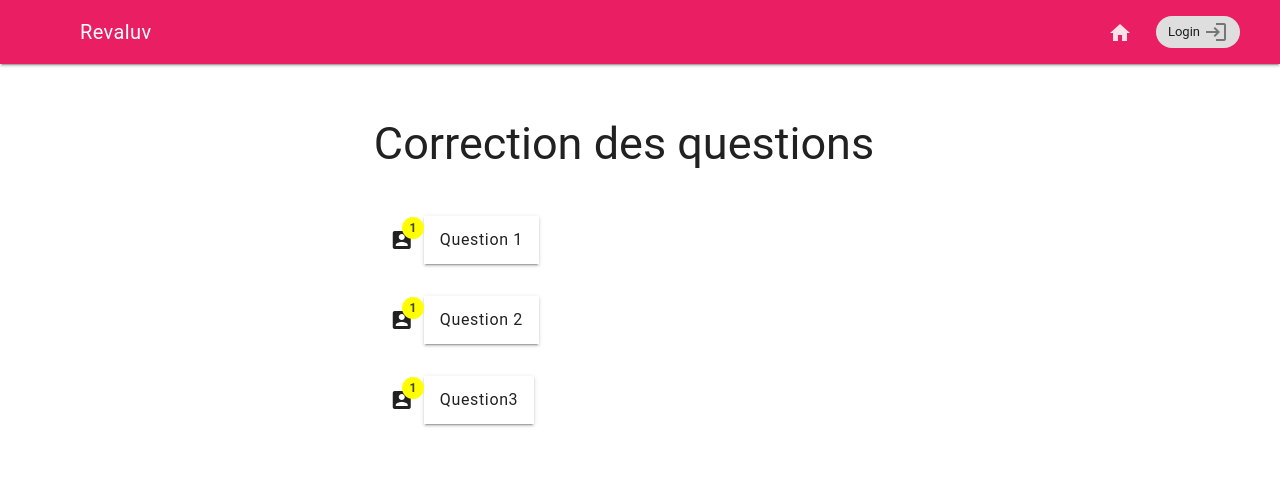
After one commit to carbonnm/Les-Fringants-Fripons, a Flask app: page /correctQuestions in a window 1280 px wide. The commit adds this page. Shown: the top 479 px of the page. Run offline with Flask 3, Linux system fonts and the light colour scheme; parts of the project's set-up code (start-up, migrations or seed data) failed here and were passed over; some libraries are stand-ins or nearby versions.

Commit message:
correction des questions

```diff
--- a/routes.py
+++ b/routes.py
@@ -92,9 +92,25 @@ def profile():
 def studentListing():
     students = ["Simon Polet", "Donato Gentile"]
     deletable = True
-    return render_template('students_listing.html', students=students, deletable=deletable)
+    return render_template('students_listing.html', students=students)
 
 @app.route("/teacherEvaluations")
 def teacherEvaluations():
     evaluations = ["Math", "Physics", "Psycho"]
     return render_template('teacher_evaluations.html', evaluations=evaluations)
+
+
+@app.route("/createTest")
+def createTest():
+    return render_template('create_test.html')
+
+
+@app.route("/modifyTest")
+def modifyTest():
+    return render_template('modify_test.html')
+
+
+@app.route("/correctQuestions")
+def correctQuestions():
+    questions = ["Question 1", "Question 2", "Question3"]
+    return render_template('correct_questions.html', questions = questions)
--- /dev/null
+++ b/templates/correct_questions.html
@@ -0,0 +1,26 @@
+{% extends 'header.html' %}
+
+{% block content %}
+
+<div class="mdl-grid">
+    <div class="mdl-cell mdl-cell--4-col"></div>
+    <div class="mdl-cell mdl-cell--4-col mdl-cell--12-col-desktop">
+        <h2>Correction des questions</h2>
+        <div class="demo-list-action mdl-list">
+            {% for question in questions %}
+                <div class="mdl-list__item">
+                    <div class="material-icons mdl-badge mdl-badge--overlap" data-badge="1"><span>account_box</span></div>
+                    <div style="height: 40px;"></div>
+                    <div class="mdl-list__item mdl-shadow--2dp">
+                        <span class="mdl-list__item-primary-content">
+                        <span>{{ question }}</span>
+                        </span>
+                    </div>
+                </div>
+            {% endfor %}
+        </div>
+    </div>
+    <div class="mdl-cell mdl-cell--4-col"></div>
+</div>
+
+{% endblock %}
```
Also changed, not shown: templates/create_test.html (+30 -1 lines), templates/students_listing.html (+4 -13 lines).
